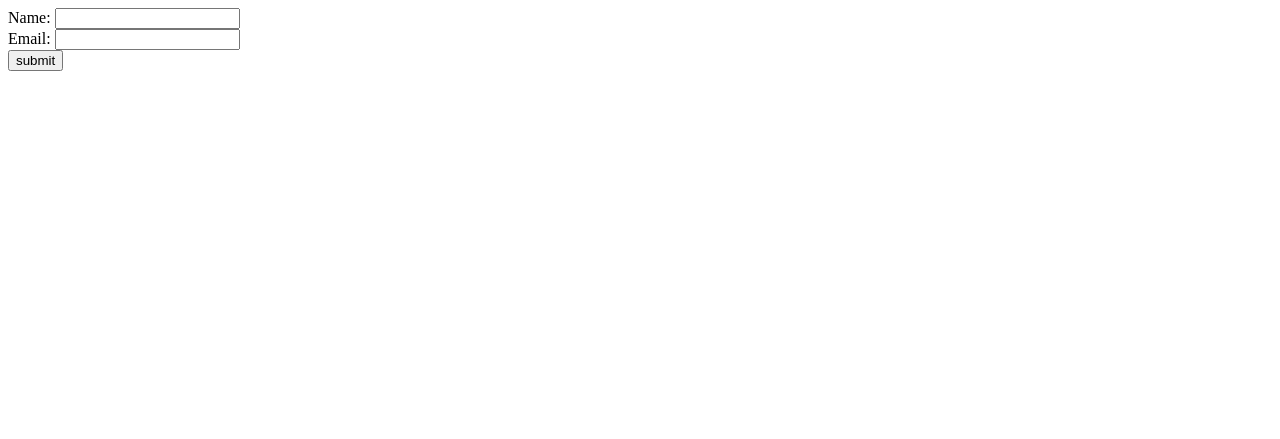
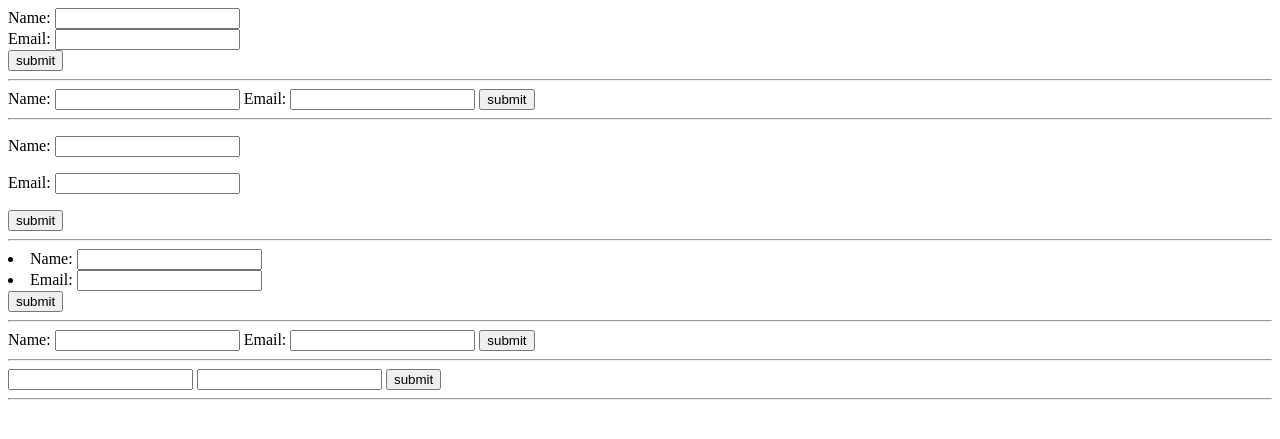
Before and after one commit to anujneupane/Practice, a Django app: page /cor/aa/ in a window 1280 px wide. Shown: the top 439 px of the page. Run offline with Django 5.2, Linux system fonts and the light colour scheme.

Commit message:
added new concept to add form

```diff
--- a/course/templates/course/form.html
+++ b/course/templates/course/form.html
@@ -1,7 +1,60 @@
+<!DOCTYPE html>
+<!--[if lt IE 7]>      <html class="no-js lt-ie9 lt-ie8 lt-ie7"> <![endif]-->
+<!--[if IE 7]>         <html class="no-js lt-ie9 lt-ie8"> <![endif]-->
+<!--[if IE 8]>         <html class="no-js lt-ie9"> <![endif]-->
+<!--[if gt IE 8]>      <html class="no-js"> <!--<![endif]-->
+<html>
+  <head>
+    <meta charset="utf-8">
+    <meta http-equiv="X-UA-Compatible" content="IE=edge">
+    <title>Forms</title>
+    <meta name="description" content="">
+    <meta name="viewport" content="width=device-width, initial-scale=1">
+    <link rel="stylesheet" href="">
+  </head>
+  <body>
+    <form action="" method='POST'>
+      {{form}}
+      <input type= 'submit' value='submit'>
+    </form>
+  <hr>
+
+    <form action="" method='POST'>
+      {{form.as_table}}
+      <input type= 'submit' value='submit'>
+    </form>
+  <hr>
+
+  <form action="" method='POST'>
+    {{form.as_p}}
+    <input type= 'submit' value='submit'>
+  </form>
+  <hr>
+
+  <form action="" method='POST'>
+    {{form.as_ul}}
+    <input type= 'submit' value='submit'>
+  </form>
+ <hr>
+
+ <form action="" method='POST'>
+      {{form.as_table}}
+      <input type= 'submit' value='submit'>
+    </form>
+  <hr>
+
+  <form action="" method='POST'>
+    {{form.name}}
+    {{form.email}}
+
+    <input type= 'submit' value='submit'>
+  </form>
+<hr>
 
 
-    <form action="" method='POST'>
-      {{form}}
 
-      <input type= 'submit' value='submit'>
-    </form>
+
+
+    <script src="" async defer></script>
+  </body>
+</html>
```
